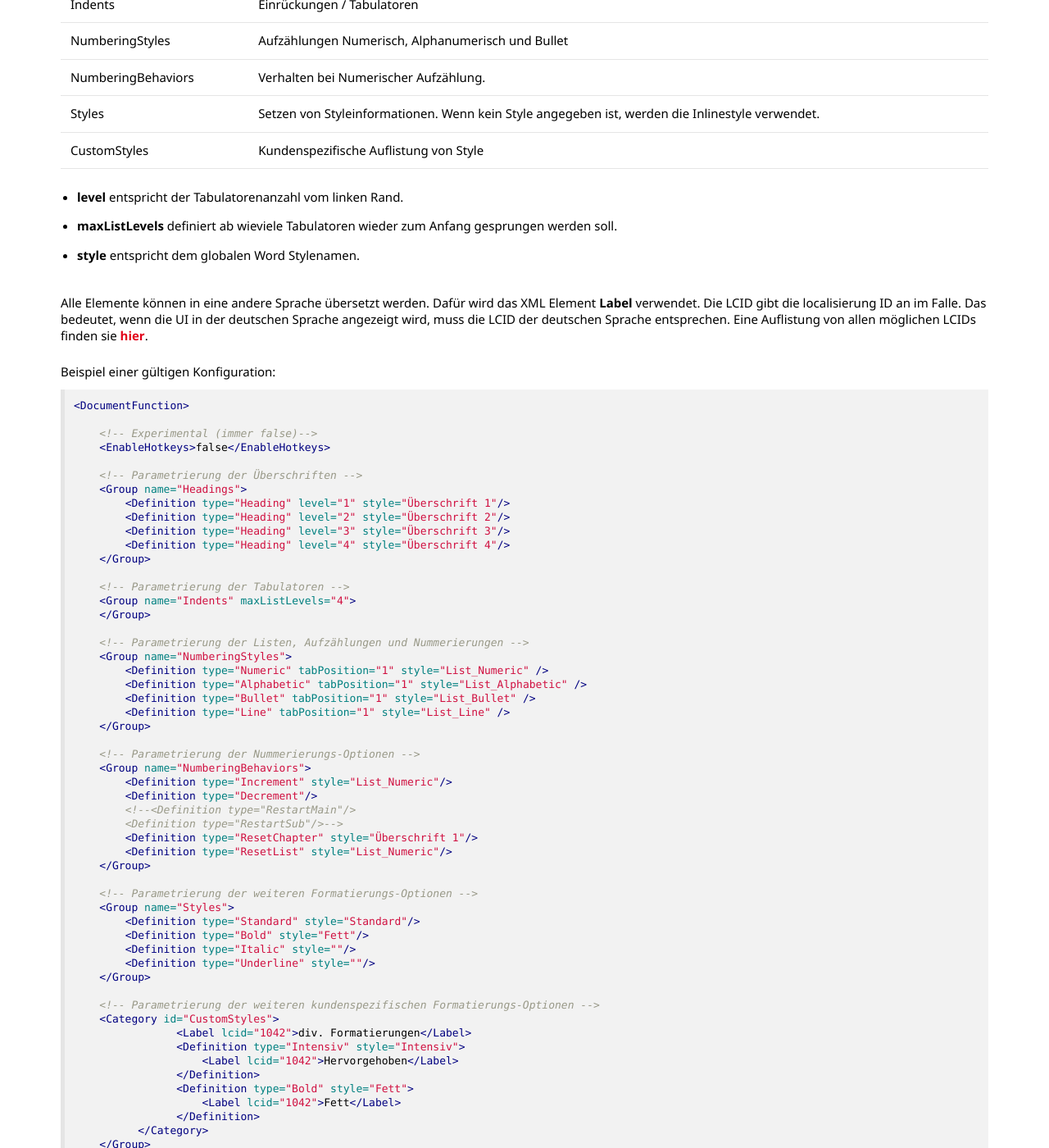
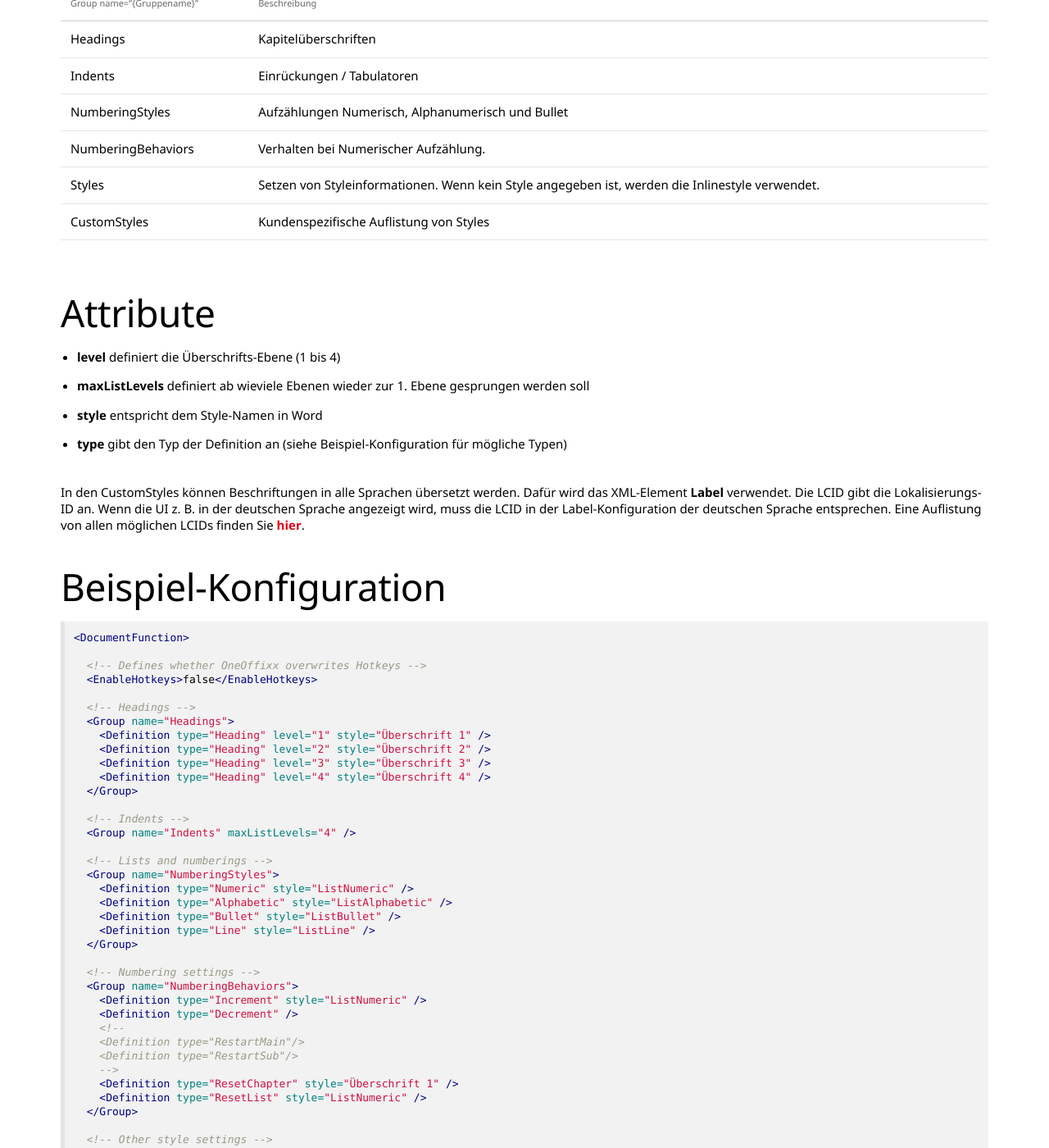
Before and after one commit to primesoft-group/oneoffixx-docs, a Jekyll site: the page built from _pages/docfunc/de/df-formatting.md, in a window 1280 px wide and 1400 px high, scrolled down 882 px. Shown: the whole window at 82% size. Built offline with Jekyll 4.4.1, drawn with Linux system fonts in a browser that asks for light colours; nearby versions of some CDN libraries; some web fonts are replaced; some of the changed text lies outside the part shown.

Commit message:
DF formatting – modify description

````diff
--- a/_pages/docfunc/de/df-formatting.md
+++ b/_pages/docfunc/de/df-formatting.md
@@ -5,26 +5,28 @@
 language: de
 ---
 
-Die Formatierung ist normalerweise nur der Stylevorlage angehängt. Hier konfiguriert man die Knöpfe unter ‘Formatierung’ im OneOffixx Ribbon. Jedem Knopf kann ein Style zugeordnet werden. Zusätzlich zu den vordefinierten Knöpfen kann man eine beliebige Anzahl weiterer Styles hinterlegen, die über ein Dropdown ausgewählt werden können.
+Die Formatierung ist normalerweise nur der Stylevorlage angehängt. Hier werden die Knöpfe unter ‘Formatierung’ im OneOffixx-Word-Ribbon konfiguriert. Jedem Knopf kann ein Style zugeordnet werden. Zusätzlich zu den vordefinierten Knöpfen kann man eine beliebige Anzahl weiterer Styles hinterlegen, die über ein Dropdown ausgewählt werden können (CustomStyles).
 
 
 ![x]({{ site.baseurl }}/assets/content-images/docfunc/de/ribbonformatting.png)
 
 Die Knöpfe sind im Ribbon aktiviert, sobald die Dokumentfunktion der Vorlage angehängt wird.
 
-_Genereller Aufbau der Konfiguration_
+
+## Genereller Aufbau der Konfiguration
+
 ```xml
 <DocumentFunction>
-    <!-- Parametrierung der Gruppe XYZ -->
-    <Group name="{Gruppenname}" maxListLevels="{Maximale Einrückung}">
-        <Label lcid="{LCID}">Übersetzter Gruppenname</Label>
-        <Definition type="{Type}" level="{Level Einrückung}" style="{Wordstyle}">
-            <Label lcid="{LCID}">Übersetzter Stylename</Label>
-        </Definition>
-    </Group>
-<DocumentFunction>
+
+  <Group name="{Gruppenname}">
+    <Definition type="{Typ}" style="{Style}" />
+    <Definition type="{Typ}" style="{Style}" />
+  </Group>
+
+</DocumentFunction>
 ```
-<br/>
+
+## Gruppen
 
 {:.table .table-striped}
 Group name="{Gruppename}" | Beschreibung
@@ -34,71 +36,133 @@
 NumberingStyles  |  Aufzählungen Numerisch, Alphanumerisch und Bullet
 NumberingBehaviors | Verhalten bei Numerischer Aufzählung.
 Styles | Setzen von Styleinformationen. Wenn kein Style angegeben ist, werden die Inlinestyle verwendet.
-CustomStyles | Kundenspezifische Auflistung von Style
+CustomStyles | Kundenspezifische Auflistung von Styles
 
-* __level__ entspricht der Tabulatorenanzahl vom linken Rand.
-* __maxListLevels__ definiert ab wieviele Tabulatoren wieder zum Anfang gesprungen werden soll.
-* __style__ entspricht dem globalen Word Stylenamen.
 
-Alle Elemente können in eine andere Sprache übersetzt werden. Dafür wird das XML Element __Label__ verwendet. Die LCID gibt die localisierung ID an im Falle. Das bedeutet, wenn die UI in der deutschen Sprache angezeigt wird, muss die LCID der deutschen Sprache entsprechen. Eine Auflistung von allen möglichen LCIDs finden sie [__hier__](https://msdn.microsoft.com/de-ch/goglobal/bb964664.aspx).
+## Attribute
 
-Beispiel einer gültigen Konfiguration:
+* __level__ definiert die Überschrifts-Ebene (1 bis 4)
+* __maxListLevels__ definiert ab wieviele Ebenen wieder zur 1. Ebene gesprungen werden soll
+* __style__ entspricht dem Style-Namen in Word
+* __type__ gibt den Typ der Definition an (siehe Beispiel-Konfiguration für mögliche Typen)
+
+
+In den CustomStyles können Beschriftungen in alle Sprachen übersetzt werden. Dafür wird das XML-Element __Label__ verwendet. Die LCID gibt die Lokalisierungs-ID an. Wenn die UI z. B. in der deutschen Sprache angezeigt wird, muss die LCID in der Label-Konfiguration der deutschen Sprache entsprechen. Eine Auflistung von allen möglichen LCIDs finden Sie [__hier__](https://msdn.microsoft.com/de-ch/goglobal/bb964664.aspx).
+
+
+## Beispiel-Konfiguration
+
 ```xml
 <DocumentFunction>
 
-    <!-- Experimental (immer false)-->
-    <EnableHotkeys>false</EnableHotkeys>
+  <!-- Defines whether OneOffixx overwrites Hotkeys -->
+  <EnableHotkeys>false</EnableHotkeys>
 
-    <!-- Parametrierung der Überschriften -->
-    <Group name="Headings">
-        <Definition type="Heading" level="1" style="Überschrift 1"/>
-        <Definition type="Heading" level="2" style="Überschrift 2"/>
-        <Definition type="Heading" level="3" style="Überschrift 3"/>
-        <Definition type="Heading" level="4" style="Überschrift 4"/>
-    </Group>
+  <!-- Headings -->
+  <Group name="Headings">
+    <Definition type="Heading" level="1" style="Überschrift 1" />
+    <Definition type="Heading" level="2" style="Überschrift 2" />
+    <Definition type="Heading" level="3" style="Überschrift 3" />
+    <Definition type="Heading" level="4" style="Überschrift 4" />
+  </Group>
 
-    <!-- Parametrierung der Tabulatoren -->
-    <Group name="Indents" maxListLevels="4">
-    </Group>
+  <!-- Indents -->
+  <Group name="Indents" maxListLevels="4" />
 
-    <!-- Parametrierung der Listen, Aufzählungen und Nummerierungen -->
-    <Group name="NumberingStyles">
-        <Definition type="Numeric" tabPosition="1" style="List_Numeric" />
-        <Definition type="Alphabetic" tabPosition="1" style="List_Alphabetic" />
-        <Definition type="Bullet" tabPosition="1" style="List_Bullet" />
-        <Definition type="Line" tabPosition="1" style="List_Line" />
-    </Group>
+  <!-- Lists and numberings -->
+  <Group name="NumberingStyles">
+    <Definition type="Numeric" style="ListNumeric" />
+    <Definition type="Alphabetic" style="ListAlphabetic" />
+    <Definition type="Bullet" style="ListBullet" />
+    <Definition type="Line" style="ListLine" />
+  </Group>
 
-    <!-- Parametrierung der Nummerierungs-Optionen -->
-    <Group name="NumberingBehaviors">
-        <Definition type="Increment" style="List_Numeric"/>
-        <Definition type="Decrement"/>
-        <!--<Definition type="RestartMain"/>
-        <Definition type="RestartSub"/>-->
-        <Definition type="ResetChapter" style="Überschrift 1"/>
-        <Definition type="ResetList" style="List_Numeric"/>
-    </Group>
+  <!-- Numbering settings -->
+  <Group name="NumberingBehaviors">
+    <Definition type="Increment" style="ListNumeric" />
+    <Definition type="Decrement" />
+    <!--
+    <Definition type="RestartMain"/>
+    <Definition type="RestartSub"/>
+    -->
+    <Definition type="ResetChapter" style="Überschrift 1" />
+    <Definition type="ResetList" style="ListNumeric" />
+  </Group>
 
-    <!-- Parametrierung der weiteren Formatierungs-Optionen -->
-    <Group name="Styles">
-        <Definition type="Standard" style="Standard"/>
-        <Definition type="Bold" style="Fett"/>
-        <Definition type="Italic" style=""/>
-        <Definition type="Underline" style=""/>
-    </Group>
+  <!-- Other style settings -->
+  <Group name="Styles">
+    <Definition type="Standard" style="Standard" />
+    <Definition type="Bold" style="Fett" />
+    <Definition type="Italic" style="" />
+    <Definition type="Underline" style="" />
+  </Group>
 
-    <!-- Parametrierung der weiteren kundenspezifischen Formatierungs-Optionen -->
-    <Category id="CustomStyles">
-                <Label lcid="1042">div. Formatierungen</Label>
-                <Definition type="Intensiv" style="Intensiv">
-                    <Label lcid="1042">Hervorgehoben</Label>
-                </Definition>
-                <Definition type="Bold" style="Fett">
-                    <Label lcid="1042">Fett</Label>
-                </Definition>
-          </Category>
-    </Group>
-
+  <!-- Custom Styles -->
+  <Group name="CustomStyles">
+    <Category id="Headings">
+      <Label lcid="2055">Überschriften</Label>
+      <Definition type="Title" style="Titel">
+        <Label lcid="2055">Titel</Label>
+      </Definition>
+      <Definition type="Subtitle" style="Untertitel">
+        <Label lcid="2055">Untertitel</Label>
+      </Definition>
+    </Category>
+    <Category id="Various">
+      <Label lcid="2055">Diverses</Label>
+      <Definition type="Emphasis" style="Hervorhebung">
+        <Label lcid="2055">Hervorhebung</Label>
+      </Definition>
+    </Category>
+  </Group>
 
 </DocumentFunction>
 ```
+
+## Buttons disablen / ausgrauen
+
+<span class="label label-info">NEU ab 3.1.1</span> Die einzelnen Buttons können über die Konfiguration deaktiviert werden.<br />
+Hierfür kann das Attribut `disabled="true"` an verschiedene Elemente angehängt werden.<br />
+Beispiel, bei dem alle Buttons ausgegraut sind:
+```xml
+<DocumentFunction>
+
+  <!-- Defines whether OneOffixx overwrites Hotkeys -->
+  <EnableHotkeys>false</EnableHotkeys>
+
+  <!-- Headings -->
+  <Group name="Headings">
+    <Definition type="Heading" level="1" style="Überschrift 1" disabled="true" />
+    <Definition type="Heading" level="2" style="Überschrift 2" disabled="true" />
+    <Definition type="Heading" level="3" style="Überschrift 3" disabled="true" />
+    <Definition type="Heading" level="4" style="Überschrift 4" disabled="true" />
+  </Group>
+
+  <!-- Indents -->
+  <Group name="Indents" maxListLevels="4" disabled="true" />
+
+  <!-- Lists and numberings -->
+  <Group name="NumberingStyles">
+    <!-- none -->
+  </Group>
+
+  <!-- Numbering settings -->
+  <Group name="NumberingBehaviors">
+    <!-- none -->
+  </Group>
+
+  <!-- Other style settings -->
+  <Group name="Styles">
+    <Definition type="Standard" style="Standard" disabled="true" />
+    <Definition type="Bold" style="Fett" disabled="true" />
+    <Definition type="Italic" style="" disabled="true" />
+    <Definition type="Underline" style="" disabled="true" />
+  </Group>
+
+  <!-- Custom Styles -->
+  <Group name="CustomStyles">
+    <!-- none -->
+  </Group>
+
+</DocumentFunction>
+```
````
